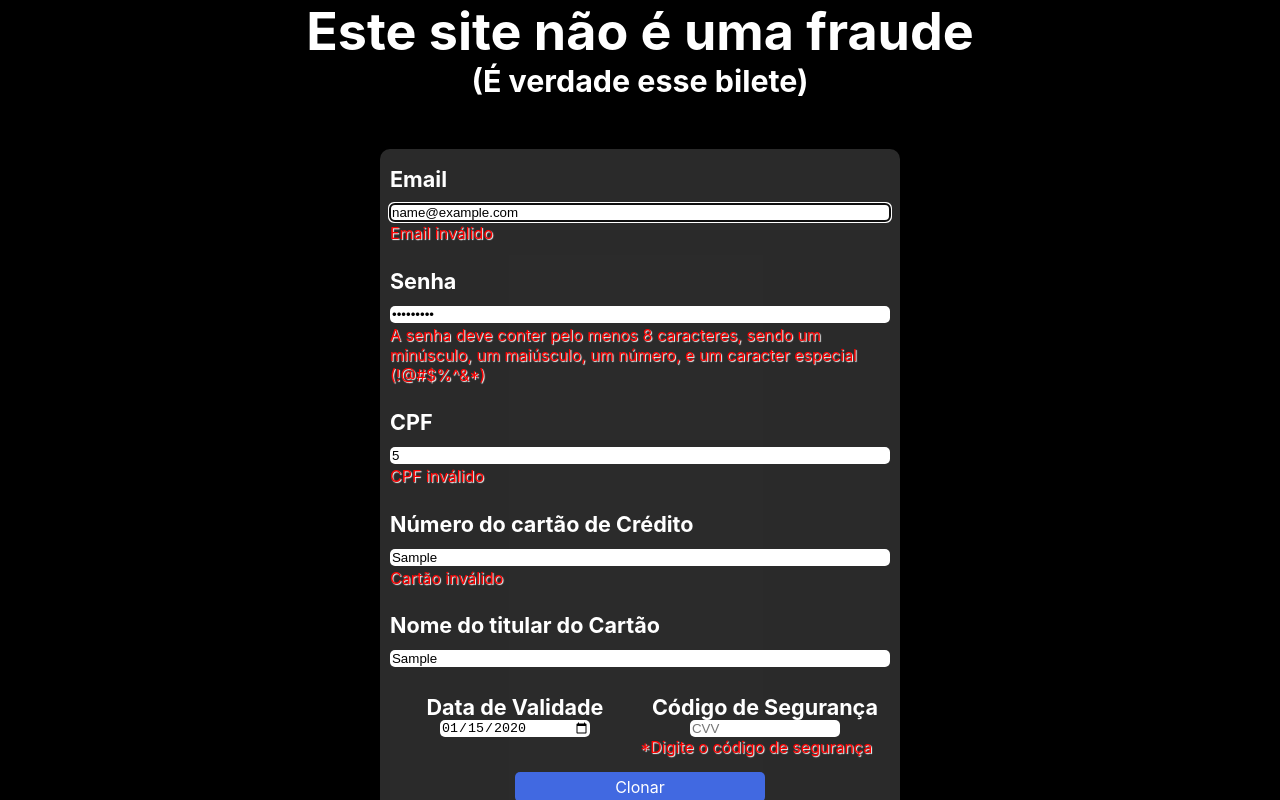
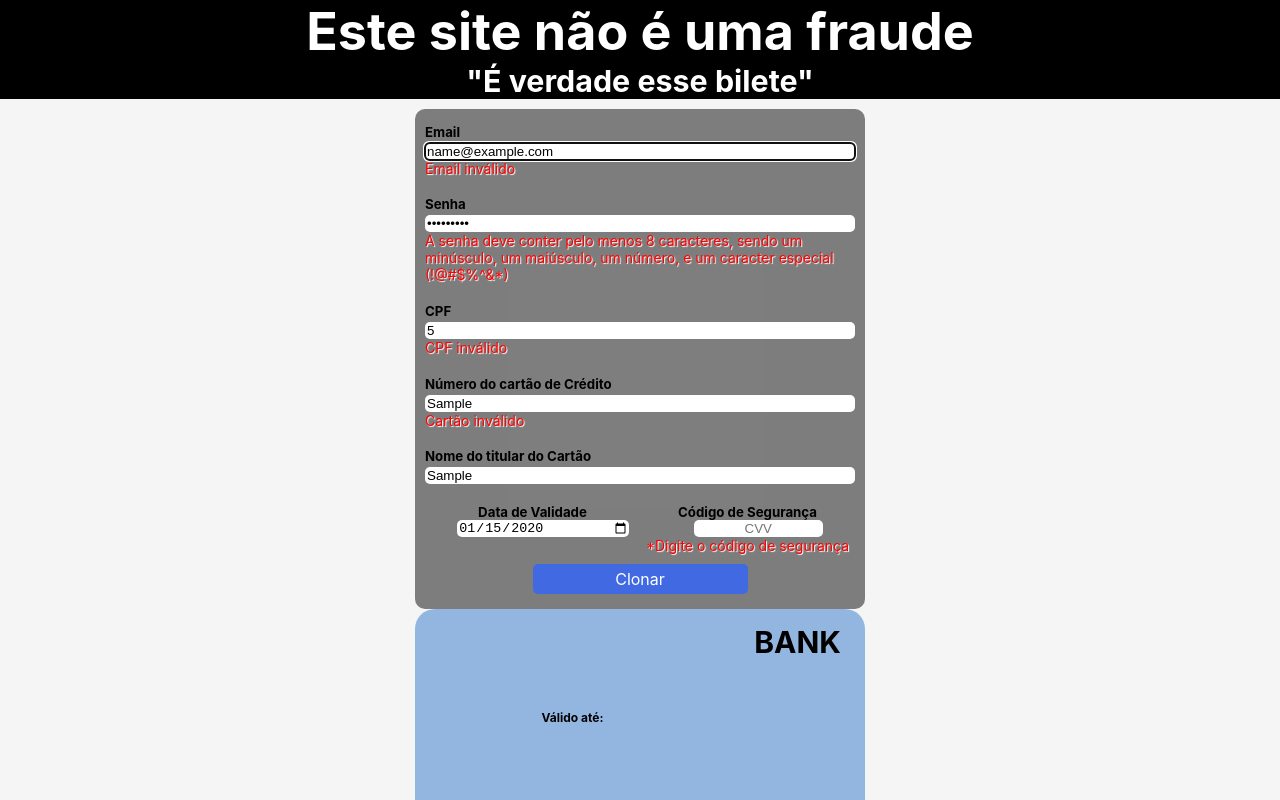
Before and after one commit to Kenzie-Academy-Brasil-Developers/react-atividade-s2-praticando-forms-igormgg, a React (Create React App) app: page / in a window 1280 px wide. Both pictures are taken after typing "name@example.com", "Sample123", "5", "Sample", "Sample", "2020-01-15" into the empty fields and a click on the button "Clonar". Shown: the top 800 px of the page. Built offline with nearby package versions, Linux system fonts and the light colour scheme.

Commit message:
feat: card styles done

```diff
--- a/src/App.css
+++ b/src/App.css
@@ -1,14 +1,23 @@
+html {
+  background-color: whitesmoke;
+}
+
 .App {
   text-align: center;
 }
 
-.App-header {
+header {
   background-color: black;
-  min-height: 100vh;
   display: flex;
   flex-direction: column;
   align-items: center;
   justify-content: center;
   font-size: calc(10px + 2vmin);
   color: white;
+  margin-bottom: 10px;
 }
+
+header h1,
+header h3 {
+  margin: 0px;
+}
--- a/src/App.js
+++ b/src/App.js
@@ -1,12 +1,22 @@
+import { useState } from "react";
 import "./App.css";
+import Card from "./Components/Card";
 import Form from "./Components/Form";
 
 function App() {
+  const [showCard, setShowCard] = useState(false);
+  const [userInfo, setUserInfo] = useState({});
+
   return (
     <div className="App">
-      <header className="App-header">
-        <Form />
+      <header>
+        <h1>Este site não é uma fraude</h1>
+        <h3>"É verdade esse bilete"</h3>
       </header>
+      <body>
+        <Form setShowCard={setShowCard} setUserInfo={setUserInfo} />
+        {showCard && <Card userInfo={userInfo} />}
+      </body>
     </div>
   );
 }
--- a/src/Components/Card/index.js
+++ b/src/Components/Card/index.js
@@ -1,13 +1,28 @@
+import "./styles.css";
+
 const Card = ({ userInfo }) => {
   return (
     <div>
-      <div>{userInfo.email}</div>
-      <div>{userInfo.password}</div>
-      <div>{userInfo.cpf}</div>
-      <div>{userInfo.cardNumber}</div>
-      <div>{userInfo.ownerName}</div>
-      <div>{userInfo.validThrough}</div>
-      <div>{userInfo.cvv}</div>
+      <div className="infoCard">
+        <h5 id="infoCard_bank">BANK</h5>
+        <h5 id="infoCard_cardNumber">{userInfo.cardNumber}</h5>
+        <h5 id="infoCard_validThrough">Válido até: {userInfo.validThrough}</h5>
+        <h5 id="infoCard_ownerName">{userInfo.ownerName}</h5>
+        <h5 id="infoCard_cpf">{userInfo.cpf}</h5>
+      </div>
+      <div className="infoCard">
+        <div id="infoCard_strip"></div>
+        <div id="emailPassCvvDiv">
+          <div id="emailAndPassDiv">
+            <h5 id="infoCard_email">{userInfo.email}</h5>
+            <h5 id="infoCard_password">{userInfo.password}</h5>
+          </div>
+          <div id="infoCardDiv">
+            <h5 id="infoCard_cvv">{userInfo.cvv}</h5>
+          </div>
+        </div>
+      </div>
+      <button>Clonar outro cartão</button>
     </div>
   );
 };
--- /dev/null
+++ b/src/Components/Card/styles.css
@@ -0,0 +1,91 @@
+.infoCard {
+  max-width: 450px;
+  height: 230px;
+  margin: 0 auto;
+  margin-bottom: 5px;
+  box-sizing: border-box;
+  background-color: #93b6e0;
+  border-radius: 20px;
+  padding-top: 15px;
+}
+
+.infoCard h5 {
+  margin: 0px;
+}
+
+#infoCard_bank {
+  font-size: 30px;
+  margin-left: 70%;
+  margin-bottom: 50px;
+}
+
+#infoCard_cardNumber {
+  width: 75%;
+  font-size: 24px;
+  margin: 0 auto;
+  margin-bottom: 5px;
+  text-align: start;
+}
+
+#infoCard_validThrough {
+  width: 20%;
+  margin-left: 25%;
+  margin-bottom: 5px;
+  font-size: 12px;
+}
+
+#infoCard_ownerName {
+  width: 75%;
+  font-size: 20px;
+  margin: 0 auto;
+  margin-bottom: 5px;
+  text-align: start;
+}
+
+#infoCard_cpf {
+  width: 75%;
+  font-size: 12px;
+  margin: 0 auto;
+  text-align: start;
+}
+
+#infoCard_strip {
+  width: 100%;
+  height: 45px;
+  background-color: black;
+  margin-top: 15px;
+  margin-bottom: 40px;
+}
+
+#emailPassCvvDiv {
+  display: flex;
+  justify-content: space-around;
+}
+
+#emailAndPassDiv {
+  width: 50%;
+  height: 40px;
+  background-color: white;
+  /* margin-left: 10%; */
+  display: flex;
+  flex-direction: column;
+  justify-content: space-around;
+}
+
+#infoCard_email {
+}
+
+#infoCard_password {
+}
+
+#infoCardDiv {
+  width: 20%;
+  display: flex;
+  justify-content: center;
+  align-items: center;
+  background-color: white;
+}
+
+#infoCard_cvv {
+  font-size: 16px;
+}
--- a/src/Components/Form/index.js
+++ b/src/Components/Form/index.js
@@ -2,13 +2,8 @@ import { useForm } from "react-hook-form";
 import "./styles.css";
 import { yupResolver } from "@hookform/resolvers/yup";
 import * as yup from "yup";
-import { useState } from "react";
-import Card from "../Card";
 
-const Form = () => {
-  const [showCard, setShowCard] = useState(false);
-  const [userInfo, setUserInfo] = useState({});
-
+const Form = ({ setShowCard, setUserInfo }) => {
   const formSchema = yup.object().shape({
     email: yup
       .string()
@@ -52,30 +47,26 @@ const Form = () => {
     resolver: yupResolver(formSchema),
   });
 
-  // const onSubmit = (data) => {
-  //   return console.log(data);
-  // };
-
   const onSubmit = (data) => {
     setUserInfo(data);
   };
 
-  console.log(userInfo);
-
   return (
     <div>
-      <h1>Este site não é uma fraude</h1>
-      <h3>(É verdade esse bilete)</h3>
       <form className="form_box" onSubmit={handleSubmit(onSubmit)}>
         <div>
           <h5>Email</h5>
-          <input placeholder="Email" {...register("email")} type="email" />
+          <input
+            placeholder="exemplo@exemplo.com"
+            {...register("email")}
+            type="email"
+          />
           <p>{errors.email?.message}</p>
         </div>
         <div>
           <h5>Senha</h5>
           <input
-            placeholder="Senha"
+            placeholder="Digite a senha"
             {...register("password")}
             type="password"
           />
@@ -118,13 +109,13 @@ const Form = () => {
             {...register("cvv")}
             type="text"
             maxLength="3"
+            id="cvv"
           />
-          <p>{errors.validThrough?.message}</p>
-          <p>{errors.cvv?.message}</p>
+          <p id="validThrough_error">{errors.validThrough?.message}</p>
+          <p id="cvv_error">{errors.cvv?.message}</p>
         </div>
         <button onClick={() => setShowCard(true)}>Clonar</button>
       </form>
-      {showCard && <Card userInfo={userInfo} />}
     </div>
   );
 };
--- a/src/Components/Form/styles.css
+++ b/src/Components/Form/styles.css
@@ -1,27 +1,19 @@
-h1,
-h3 {
-  margin: 0px;
-}
-
-h3 {
-  margin-bottom: 50px;
-}
-
-h5 {
-  margin: 0px;
-  text-align: left;
-}
-
 .form_box {
-  max-width: 500px;
-  height: 650px;
+  max-width: 450px;
+  height: 500px;
   margin: 0 auto;
+  box-sizing: border-box;
   display: flex;
   flex-direction: column;
   justify-content: space-around;
   padding: 10px;
   background-color: rgba(65, 65, 65, 0.658);
   border-radius: 10px;
+}
+
+.form_box h5 {
+  margin: 0px;
+  text-align: left;
 }
 
 .form_box input {
@@ -36,7 +28,7 @@ h5 {
   margin-bottom: 10px;
   text-align: left;
   color: rgb(255, 0, 0);
-  font-size: 16px;
+  font-size: 14px;
   text-shadow: 1px 1px 1px white;
 }
 
@@ -47,7 +39,7 @@ h5 {
 }
 
 .form_box__expiry_code input {
-  width: 30%;
+  width: 40%;
 }
 
 .form_box__expiry_code h5 {
@@ -59,6 +51,19 @@ h5 {
 .form_box__expiry_code p {
   width: 50%;
   margin: 0px;
+}
+
+#cvv {
+  width: 30%;
+  text-align: center;
+}
+
+#validThrough_error {
+  text-align: center;
+}
+
+#cvv_error {
+  text-align: center;
 }
 
 .form_box button {
```
